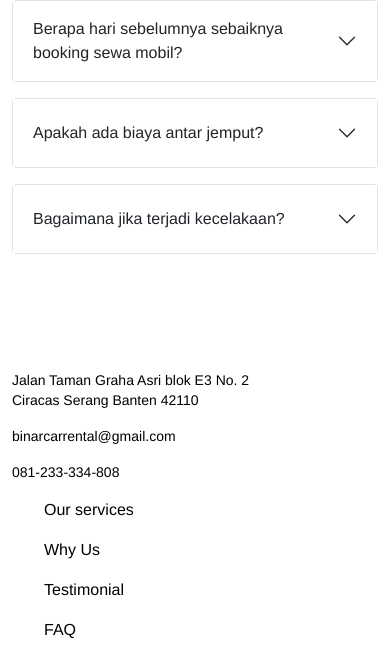
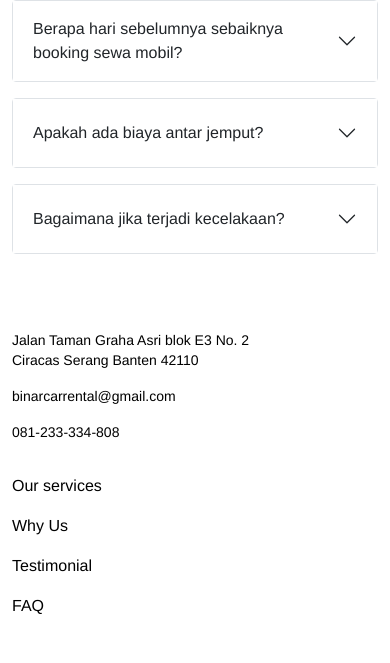
Before and after one commit to alreagon/FSW-Challange02, a plain HTML site: page index.html in a window 390 px wide. Shown: the part 4045-4708 px from the top of the page. Drawn offline with nearby package versions, Linux system fonts and the light colour scheme; a script that the page names is missing.

Commit message:
add media query footer

```diff
--- a/styles/css/style.css
+++ b/styles/css/style.css
@@ -420,4 +420,20 @@ footer {
     width: 328px;
     height: 400px;
   }
+
+  /* Footer section */
+  .navigation {
+    align-items: flex-start;
+    margin: 1rem 0 !important;
+    column-gap: 16px;
+  }
+
+  .footer-child ul {
+    padding-left: 0px;
+  }
+
+  footer {
+    margin-bottom: 60px;
+    margin-top: 60px;
+  }
 }
```
